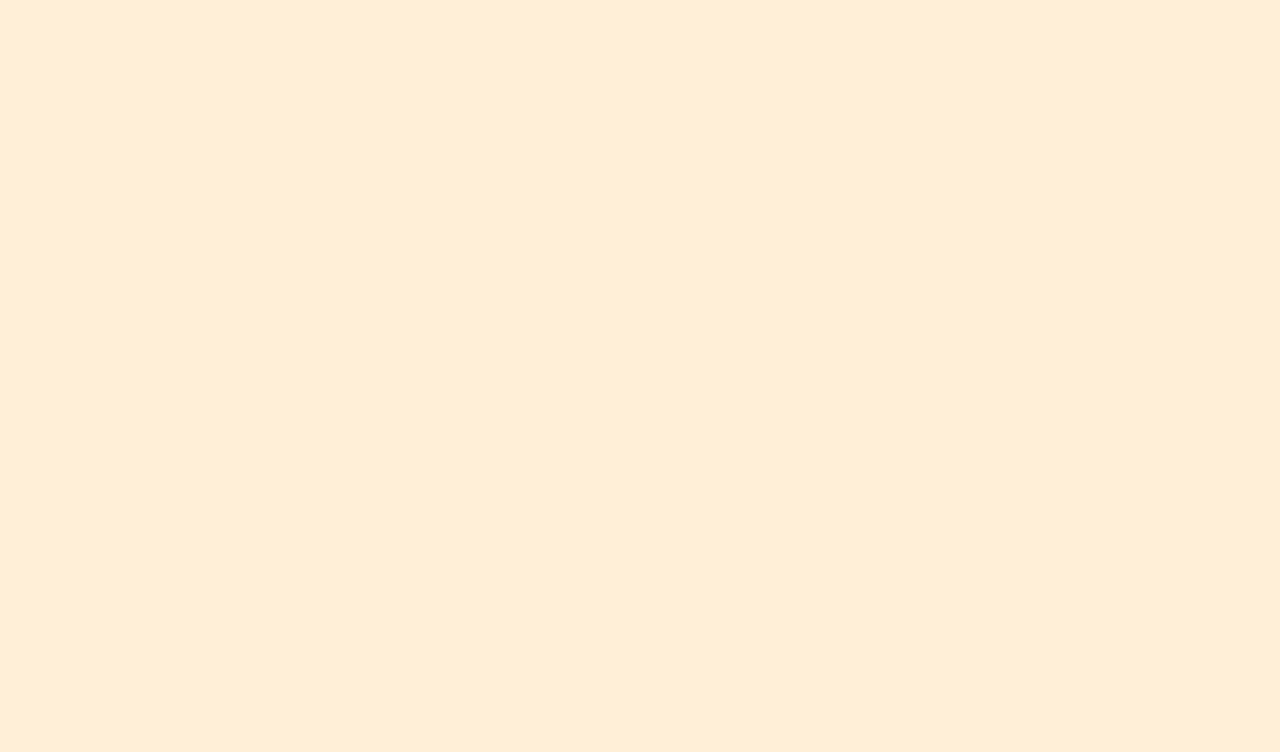
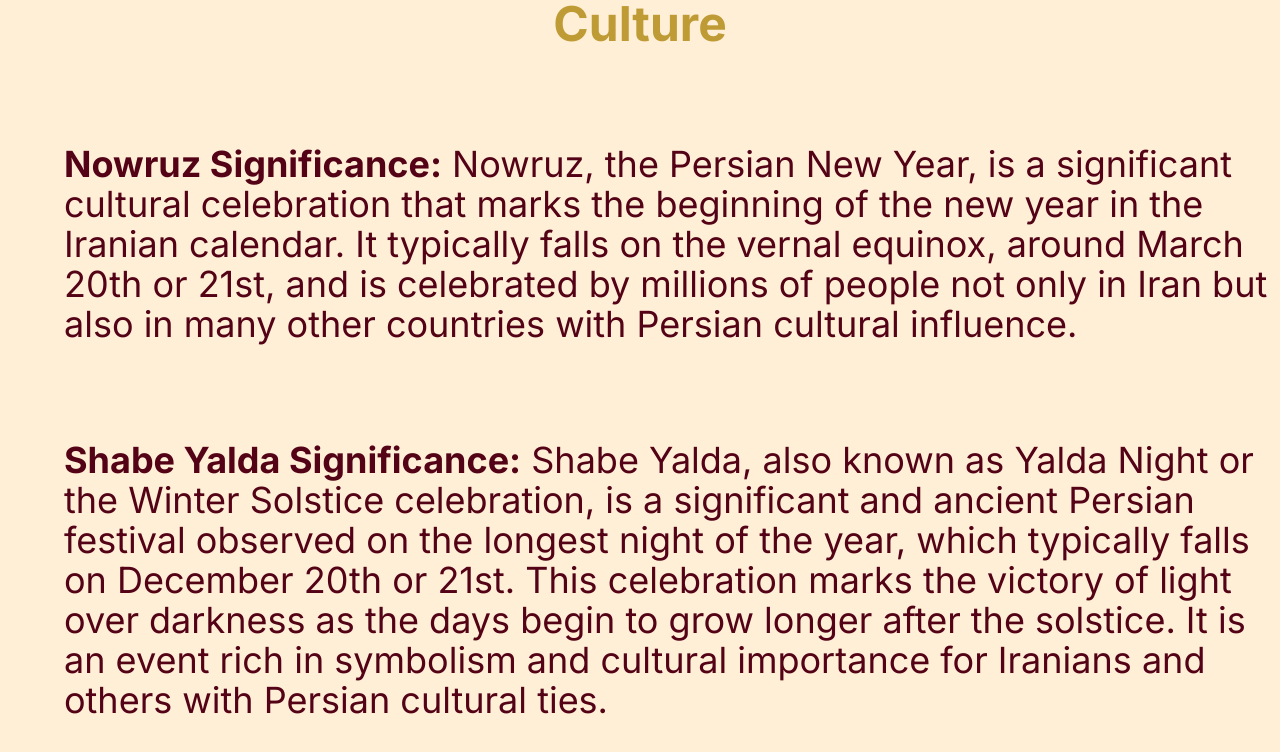
Before and after one commit to acm-ucr/iranian-student-association-website, a Next.js app: page /culture in a window 1280 px wide. Shown: the top 752 px of the page. Built offline with nearby package versions, Linux system fonts and the light colour scheme.

Commit message:
added text component to culture page

```diff
--- a/src/app/culture/page.tsx
+++ b/src/app/culture/page.tsx
@@ -1,7 +1,12 @@
 import React from "react";
+import CultureText from "@/components/culture/text";
 
 const page = () => {
-  return <div></div>;
+  return (
+    <div>
+      <CultureText></CultureText>
+    </div>
+  );
 };
 
 export default page;
--- a/src/components/culture/text.tsx
+++ b/src/components/culture/text.tsx
@@ -0,0 +1,37 @@
+import React from "react";
+
+const CultureText = () => {
+  return (
+    <div>
+      <div className="container text-center text-5xl text-isa-dark-yellow">
+        <h1>
+          <b>Culture</b>
+        </h1>
+      </div>
+      <div className="container pb-24 pl-16 pt-24 text-start text-4xl text-isa-dark-red">
+        <p>
+          <b>Nowruz Significance:</b> Nowruz, the Persian New Year, is a
+          significant cultural celebration that marks the beginning of the new
+          year in the Iranian calendar. It typically falls on the vernal
+          equinox, around March 20th or 21st, and is celebrated by millions of
+          people not only in Iran but also in many other countries with Persian
+          cultural influence.
+        </p>
+      </div>
+
+      <div className="container pl-16 text-start text-4xl text-isa-dark-red">
+        <p>
+          <b>Shabe Yalda Significance:</b> Shabe Yalda, also known as Yalda
+          Night or the Winter Solstice celebration, is a significant and ancient
+          Persian festival observed on the longest night of the year, which
+          typically falls on December 20th or 21st. This celebration marks the
+          victory of light over darkness as the days begin to grow longer after
+          the solstice. It is an event rich in symbolism and cultural importance
+          for Iranians and others with Persian cultural ties.
+        </p>
+      </div>
+    </div>
+  );
+};
+
+export default CultureText;
```
